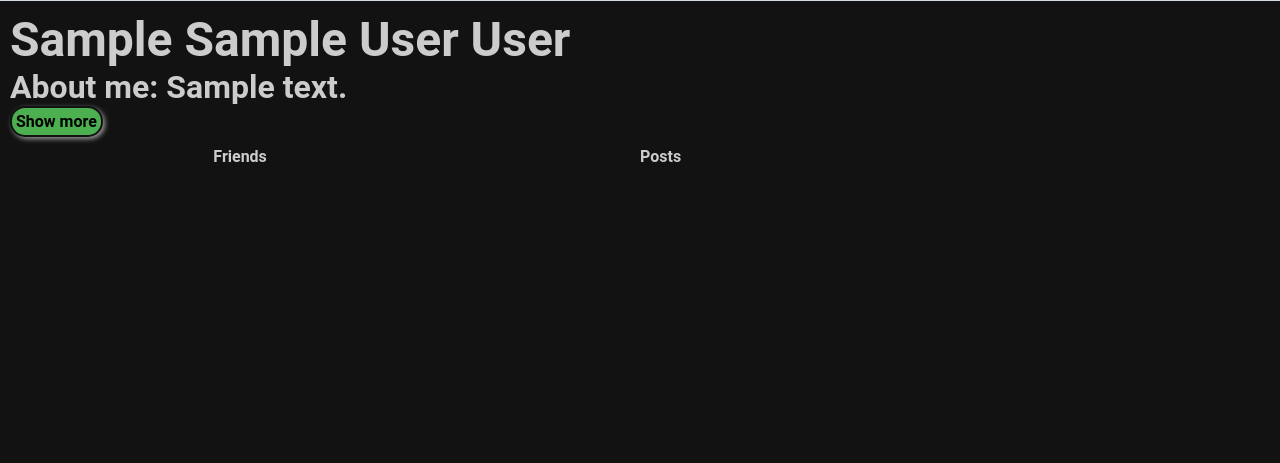
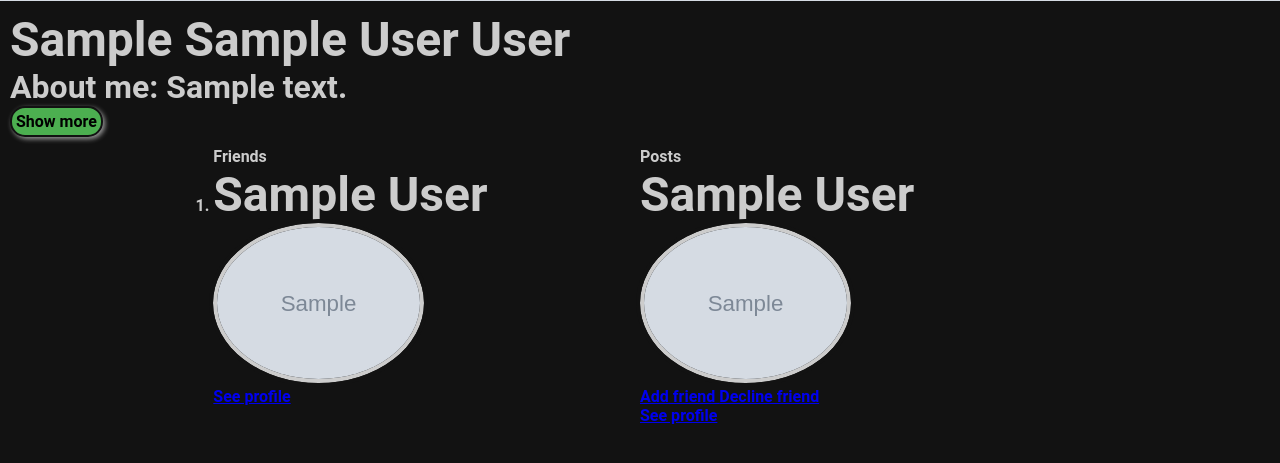
Before and after one commit to Korbielowski/Closer, a Django app: page /profile/1 in a window 1280 px wide. Shown: the part 239-702 px from the top of the page. Run offline with Django 4.2, Linux system fonts and the light colour scheme; a user stored in the database is signed in; tables that the repository leaves empty hold one stand-in row (values such as "Sample post"); grey boxes marked "Sample" are stand-in pictures.

Commit message:
Option to add friends is available

```diff
--- a/authentication/views.py
+++ b/authentication/views.py
@@ -28,9 +28,9 @@ def login(request) -> HttpResponse:
                 messages.success(request, "Logged in successfully :)")
                 return redirect(
                     "profile",
-                    username=models.CloserUser.objects.filter(
+                    userID=models.CloserUser.objects.filter(
                         email=form.cleaned_data["email"]
-                    )[0].username,
+                    )[0].user_id,
                 )
             else:
                 messages.success(
@@ -64,7 +64,7 @@ def signup(request) -> HttpResponse:
                 )
                 auth.login(request, user)
                 messages.success(request, "Signed up successfully :)")
-                return redirect("profile", username=username)
+                return redirect("profile", userID=request.user.user_id)
         messages.success(
             request, "It looks like You have an active account. Please try login in."
         )
--- a/search/urls.py
+++ b/search/urls.py
@@ -7,5 +7,11 @@ from . import views
 urlpatterns = [
     # path("<str:name>/<str:current_city>/", views.search, name="search"),
     path("", views.search_page, name="search_page"),
-    path("<str:name>", views.search, name="search"),
+    # path("<str:name>", views.search, name="search"),
+    path("add_friend/<int:userID>", views.add_friend, name="add_friend"),
+    path(
+        "accept_friend/<int:userID>/<int:state>",
+        views.accept_friend,
+        name="accept_friend",
+    ),
 ]
--- a/user_profile/templates/user_profile/user_profile.html
+++ b/user_profile/templates/user_profile/user_profile.html
@@ -253,9 +253,31 @@ border-radius: 15px;
     <div class="user-friends">
         <span>Friends</span>
         <ol>
-            {% comment %} {% for %}
-            <li class="friend"></li>
-            {% endfor %} {% endcomment %}
+            {% for friend in friends %}
+            <li class="friend">
+                <div class="user-card">
+                    <div class="user-name">
+                        <span>
+                            {{ friend.first_name }} {{ friend.last_name}}
+                        </span>
+                    </div>
+                    <div class="user-image">
+                        {% if friend.profile_picture_url != "blank" %}
+                        <img class="profile-picture" src="{{ friend.profile_picture_url.url }}"
+                            alt="{{ friend.first_name }}'s profile picture">
+                        {% else %}
+                        <img class="profile-picture" src="{% static '/images/base_profile_picture.jpg' %}"
+                            alt="{{ friend.first_name }}'s profile picture">
+                        {% endif %}
+                    </div>
+                    <div class="user-profile-btn">
+                        <a href="{% url 'profile' friend.user_id %}">
+                            See profile
+                        </a>
+                    </div>
+                </div>
+            </li>
+            {% endfor %}
         </ol>
     </div>
     <div class="user-posts">
@@ -264,6 +286,41 @@ border-radius: 15px;
             {% comment %} {% for %}
             <li class="post"></li>
             {% endfor %} {% endcomment %}
+            {% if friends_to_accept %}
+            {% for friend_to_accept in friends_to_accept %}
+            {% if friend_to_accept.status == "pending" %}
+            <div class="user-card">
+                <div class="user-name">
+                    <span>
+                        {{ friend_to_accept.inviting_user.first_name }} {{ friend_to_accept.inviting_user.last_name}}
+                    </span>
+                </div>
+                <div class="user-image">
+                    {% if friend_to_accept.inviting_user.profile_picture_url != "blank" %}
+                    <img class="profile-picture" src="{{ friend_to_accept.inviting_user.profile_picture_url.url }}"
+                        alt="{{ friend_to_accept.inviting_user.first_name }}'s profile picture">
+                    {% else %}
+                    <img class="profile-picture" src="{% static '/images/base_profile_picture.jpg' %}"
+                        alt="{{ friend_to_accept.inviting_user.first_name }}'s profile picture">
+                    {% endif %}
+                </div>
+                <div class="friendship-btn">
+                    <a href="{% url 'accept_friend' user.user_id 1%}">
+                        Add friend
+                    </a>
+                    <a href="{% url 'accept_friend' user.user_id 0%}">
+                        Decline friend
+                    </a>
+                </div>
+                <div class="user-profile-btn">
+                    <a href="{% url 'profile' friend_to_accept.inviting_user.user_id %}">
+                        See profile
+                    </a>
+                </div>
+            </div>
+            {% endif %}
+            {% endfor %}
+            {% endif %}
         </ol>
     </div>
 </div>
--- a/user_profile/urls.py
+++ b/user_profile/urls.py
@@ -5,6 +5,6 @@ from . import views
 from authentication.views import logout
 
 urlpatterns = [
-    path("<str:username>", views.profile, name="profile"),
+    path("<int:userID>", views.profile, name="profile"),
     path("edit_profile_field/", views.edit_profile_field, name="edit_profile_filed"),
 ]
--- a/user_profile/views.py
+++ b/user_profile/views.py
@@ -3,13 +3,27 @@ from django.shortcuts import render, redirect
 from django.contrib import auth
 from django.contrib import messages
 from django.http import HttpResponse
+from django.db.models import Q
 
-from authentication.models import CloserUser
+from authentication.models import CloserUser, Friendship
 from utils.process_string import process_string
 
 
-def profile(request, username) -> HttpResponse:
-    user_info = CloserUser.objects.filter(email=request.user.email)
+def profile(request, userID) -> HttpResponse:
+    friends_to_accept = None
+    if userID == request.user.user_id:
+        friends_to_accept = Friendship.objects.filter(
+            Q(accepting_user=request.user) | Q(status="pending")
+        )
+        if friends_to_accept:
+            print(
+                "Friend to accept",
+                friends_to_accept[0].inviting_user.username,
+                friends_to_accept[0].inviting_user.user_id,
+                friends_to_accept[0].status,
+            )
+
+    user_info = CloserUser.objects.filter(user_id=userID)
     user_name = process_string(
         user_info[0].first_name,
         [user_info[0].second_name, user_info[0].last_name],
@@ -25,6 +39,17 @@ def profile(request, username) -> HttpResponse:
         [user_info[0].home_state, user_info[0].home_country],
         sep=", ",
     )
+    friends_query = Friendship.objects.filter(
+        Q(inviting_user=userID) | Q(accepting_user=userID) | Q(status="accepted")
+    )
+    friends = (
+        (
+            friend.accepting_user
+            if friend.inviting_user.user_id == userID
+            else friend.inviting_user
+        )
+        for friend in friends_query
+    )
     return render(
         request,
         "user_profile/user_profile.html",
@@ -33,6 +58,8 @@ def profile(request, username) -> HttpResponse:
             "user_name": user_name,
             "user_current_location": user_current_location,
             "user_home_location": user_home_location,
+            "friends": friends,
+            "friends_to_accept": friends_to_accept,
         },
     )
 
```
Also changed, not shown: search/templates/search/search_page.html (+118 -1 lines), search/views.py (+57 -6 lines), static/css/search.css (+11 -1 lines).
